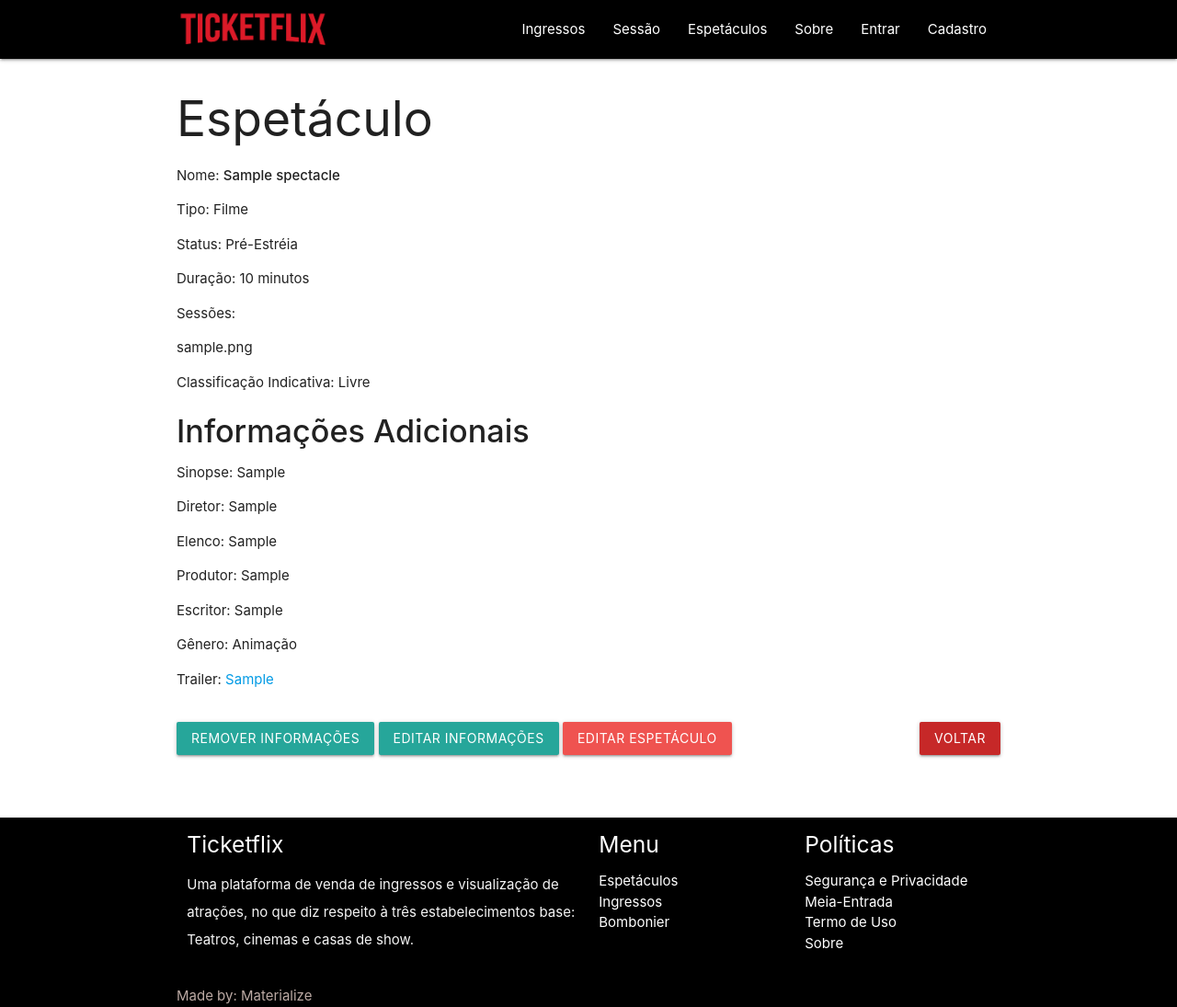
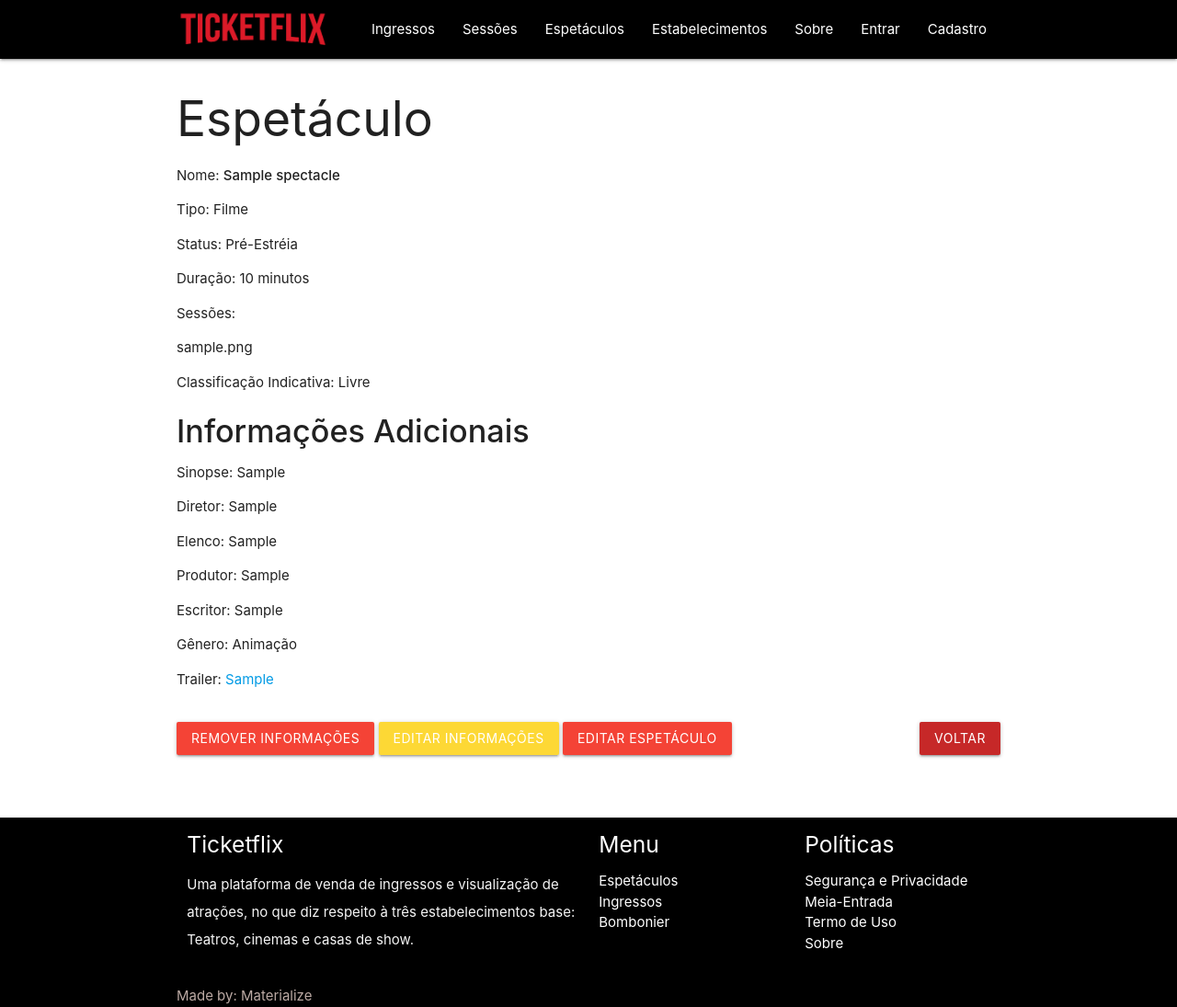
Before and after one commit to DSW-2018-2/Ticketflix, a Django app: page /spectacle/1/ in a window 1280 px wide. Shown: the whole page at 92% size. Run offline with Django 3.2, Linux system fonts and the light colour scheme; tables that the repository leaves empty hold one stand-in row (values such as "Sample post"); data that the repository does not hold is empty; parts of the project's set-up code (start-up, migrations or seed data) failed here and were passed over.

Commit message:
Updating Front End
Adding final touch on the front end

Some other minor fixes

Adding a image placeholder for poster

Co-authored-by: Mariana Mendes <mare.s.mendes@gmail.com>

```diff
--- a/ticketflix/spectacle/views.py
+++ b/ticketflix/spectacle/views.py
@@ -33,6 +33,10 @@ class SpectacleDetailView(DetailView):
 class SpectacleListView(ListView):
     model = Spectacle
     paginate_by = 10
+    ordering = [
+        'spectacle_type',
+        'name'
+    ]
 
     def get_context_data(self, **kwargs):
         context = super().get_context_data(**kwargs)
--- a/ticketflix/templates/account/account_inactive.html
+++ b/ticketflix/templates/account/account_inactive.html
@@ -5,7 +5,9 @@
 {% block head_title %}{% trans "Account Inactive" %}{% endblock %}
 
 {% block inner %}
-<h1>{% trans "Account Inactive" %}</h1>
+<main>
+  <h1>{% trans "Account Inactive" %}</h1>
 
-<p>{% trans "This account is inactive." %}</p>
+  <p>{% trans "This account is inactive." %}</p>
+</main>
 {% endblock %}
--- a/ticketflix/templates/account/login.html
+++ b/ticketflix/templates/account/login.html
@@ -42,7 +42,8 @@ for a {{ site_name }} account and sign in below:{% endblocktrans %}</p>
   <input type="hidden" name="{{ redirect_field_name }}" value="{{ redirect_field_value }}" />
   {% endif %}
   <a class="button secondaryAction" href="{% url 'account_reset_password' %}">{% trans "Forgot Password?" %}</a>
-  <button class="primaryAction btn btn-primary red lighten-3 white-text lighten-1 right" type="submit">{% trans "Sign In" %}</button>
+  <br><br>
+  <button class="btn btn-sucess mr-1 right blue lighten-1 white-text lighten-1 right" type="submit">{% trans "Sign In" %}</button>
 </form>
 </main>
 {% endblock %}
--- a/ticketflix/templates/account/signup.html
+++ b/ticketflix/templates/account/signup.html
@@ -17,7 +17,8 @@
 	  {% if redirect_field_value %}
 	  <input type="hidden" name="{{ redirect_field_name }}" value="{{ redirect_field_value }}" />
 	  {% endif %}
-	  <button class="btn btn-primary" type="submit">{% trans "Sign Up" %} &raquo;</button>
+  <br><br>
+	  <button class="btn btn-sucess mr-1 right blue lighten-1 white-text lighten-1 right" type="submit">{% trans "Sign Up" %}</button>
 	</form>
 </main>
 {% endblock %}
--- a/ticketflix/templates/base.html
+++ b/ticketflix/templates/base.html
@@ -59,15 +59,17 @@
           <li><a class="white-text" href="{% url 'about' %}">Sobre</a></li>
         </ul>
         <ul class="right hide-on-med-and-down">
+          <li><a class="white-text" href="#">Estabelecimentos</a></li>
+        </ul>
+        <ul class="right hide-on-med-and-down">
           <li><a class="white-text" href="{% url 'spectacle:spectacle-list' %}">Espetáculos</a></li>
         </ul>
         <ul class="right hide-on-med-and-down">
-          <li><a class="white-text" href="{% url 'session:session_list' %}">Sessão</a></li>
+          <li><a class="white-text" href="{% url 'session:session_list' %}">Sessões</a></li>
         </ul>
         <ul class="right hide-on-med-and-down">
           <li><a class="white-text" href="{% url 'ticket:ticket_list' %}">Ingressos</a></li>
         </ul>
-
 
         <ul id="nav-mobile" class="sidenav">
           <li><a href="{% url 'about' %}">Sobre</a></li>
--- a/ticketflix/templates/session/session_list.html
+++ b/ticketflix/templates/session/session_list.html
@@ -9,7 +9,7 @@
 <main>
   <div class="container">
     <h2>Sessão</h2>
-    <a href="{% url 'session:session_new' %}"><button type="button" class="btn btn-danger mr-1 right red darken-3 white-text lighten-1">Nova Sessão</button></a>
+    <a href="{% url 'session:session_new' %}"><button type="button" class="btn btn-sucess mr-1 right blue lighten-1 white-text lighten-1">Nova Sessão</button></a>
     <div class="row">
       <div class="col-sm-12">
         <table border="1">
--- a/ticketflix/templates/spectacle/detail.html
+++ b/ticketflix/templates/spectacle/detail.html
@@ -54,25 +54,25 @@
     </div>
     {% if decorator %}
       {% if spectacle.spectacle_type == 'FILME' %}
-        <a href="{% url 'spectacle:movie-delete' decorator.id %}"><button  class="btn btn-danger mr-1 float-right">{% trans 'Remover Informações' %}</button></a>
-        <a href="{% url 'spectacle:movie-update' decorator.id %}"><button  class="btn btn-warning mr-1 float-right">{% trans 'Editar Informações' %}</button></a>
+        <a href="{% url 'spectacle:movie-delete' decorator.id %}"><button  class="btn red white-text">{% trans 'Remover Informações' %}</button></a>
+        <a href="{% url 'spectacle:movie-update' decorator.id %}"><button  class="btn yellow darken-1 white-text">{% trans 'Editar Informações' %}</button></a>
       {% elif spectacle.spectacle_type == 'PECA' %}
-        <a href="{% url 'spectacle:play-delete' decorator.id %}"><button  class="btn btn-danger mr-1 float-right">{% trans 'Remover Informações' %}</button></a>
-        <a href="{% url 'spectacle:play-update' decorator.id %}"><button  class="btn btn-warning mr-1 float-right">{% trans 'Editar Informações' %}</button></a>
+        <a href="{% url 'spectacle:play-delete' decorator.id %}"><button  class="btn red white-text">{% trans 'Remover Informações' %}</button></a>
+        <a href="{% url 'spectacle:play-update' decorator.id %}"><button  class="btn yellow darken-1 white-text">{% trans 'Editar Informações' %}</button></a>
       {% elif spectacle.spectacle_type == 'SHOW' %}
-        <a href="{% url 'spectacle:show-delete' decorator.id %}"><button  class="btn btn-danger mr-1 float-right">{% trans 'Remover Informações' %}</button></a>
-        <a href="{% url 'spectacle:show-update' decorator.id %}"><button  class="btn btn-warning mr-1 float-right">{% trans 'Editar Informações' %}</button></a>
+        <a href="{% url 'spectacle:show-delete' decorator.id %}"><button  class="btn red white-text">{% trans 'Remover Informações' %}</button></a>
+        <a href="{% url 'spectacle:show-update' decorator.id %}"><button  class="btn yellow darken-1 white-text">{% trans 'Editar Informações' %}</button></a>
       {% endif %}
     {% else %}
       {% if spectacle.spectacle_type == 'FILME' %}
-        <a href="{% url 'spectacle:movie-create' %}"><button  class="btn red lighten-3 white-text lighten-1">{% trans 'Adicionar Informações' %}</button></a>
+        <a href="{% url 'spectacle:movie-create' %}"><button  class="btn cyan white-text lighten-1">{% trans 'Adicionar Informações' %}</button></a>
       {% elif spectacle.spectacle_type == 'PECA' %}
-        <a href="{% url 'spectacle:play-create' %}"><button  class="btn red lighten-3 white-text lighten-1">{% trans 'Adicionar Informações' %}</button></a>
+        <a href="{% url 'spectacle:play-create' %}"><button  class="btn cyan white-text lighten-1">{% trans 'Adicionar Informações' %}</button></a>
       {% elif spectacle.spectacle_type == 'SHOW' %}
-        <a href="{% url 'spectacle:show-create' %}"><button  class="btn red lighten-3 white-text lighten-1">{% trans 'Adicionar Informações' %}</button></a>
+        <a href="{% url 'spectacle:show-create' %}"><button  class="btn cyan white-text lighten-1">{% trans 'Adicionar Informações' %}</button></a>
       {% endif %}
     {% endif %}
-    <a href="{% url 'spectacle:spectacle-update' spectacle.id %}"><button  class="btn btn-info mr-1 red lighten-3 white-text lighten-1">{% trans 'Editar Espetáculo' %}</button></a>
+    <a href="{% url 'spectacle:spectacle-update' spectacle.id %}"><button  class="btn red white-text">{% trans 'Editar Espetáculo' %}</button></a>
     <a href="{% url 'spectacle:spectacle-list' %}"><button  class="btn btn-danger mr-1 right red darken-3 white-text lighten-1">{% trans 'Voltar' %}</button></a>
   </div>
 <br><br><br>
--- a/ticketflix/templates/ticket/ticket_list.html
+++ b/ticketflix/templates/ticket/ticket_list.html
@@ -8,7 +8,7 @@
 <main>
   <div class="container">
     <h2>Ingresso</h2>
-    <a href="{% url 'ticket:ticket_new' %}"><button type="button" class="btn btn-danger mr-1 right red darken-3 white-text lighten-1">Novo ingresso</button></a>
+    <a href="{% url 'ticket:ticket_new' %}"><button type="button" class="btn btn-sucess mr-1 right blue lighten-1 white-text lighten-1">Novo ingresso</button></a>
     <div class="row">
       <div class="col-sm-12">
       <table border="1">
```
Also changed, not shown: ticketflix/templates/spectacle/form.html (+10 -5 lines), ticketflix/templates/spectacle/list.html (+19 -11 lines), ticketflix/static/images/film-poster-placeholder.png (added).
